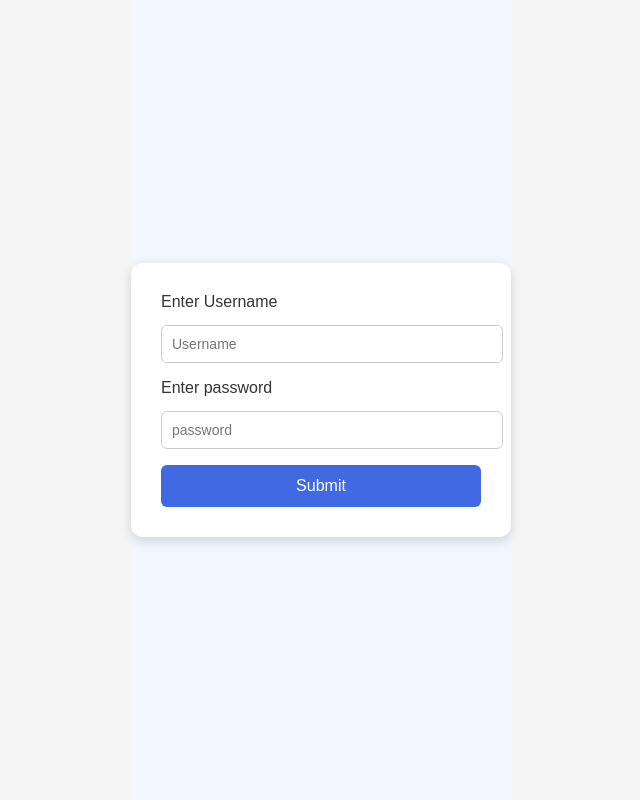
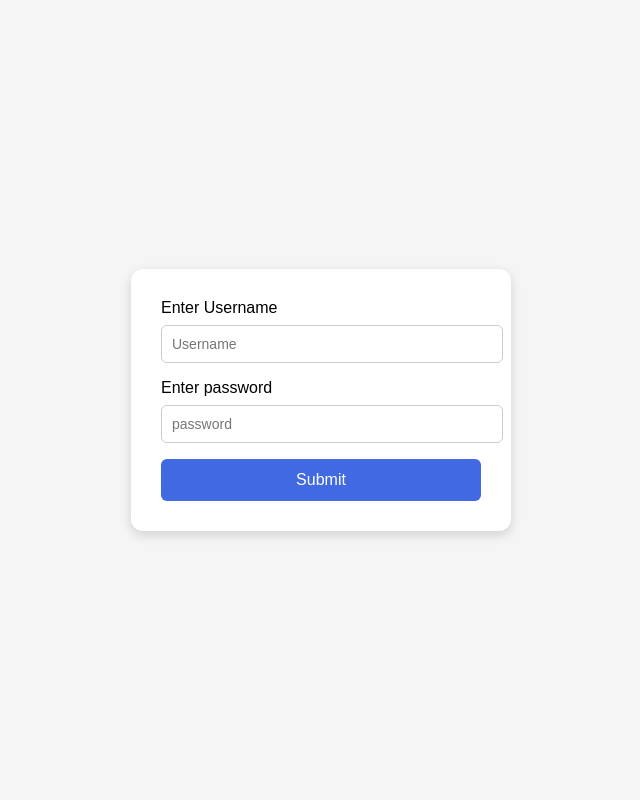
Before and after one commit to lowflyer8/ohrs, a PHP site: page /signup.html in a window 1280 px wide. Shown: the whole page, without its empty margins (319-959 px from the left). Run offline with PHP 8.4, Linux system fonts and the light colour scheme.

Commit message:
signup page update

```diff
--- a/signup.html
+++ b/signup.html
@@ -8,16 +8,16 @@
 
 </head>
 <body>
-    <div class="signup-container">
+
     <form action="username.php" method="POST">
-        <label>Enter Username</label>
-        <input name="Username"
-        placeholder="Username"/>
-        <label>Enter password</label>
-        <input name="password" type="password"
-        placeholder="password"/>
+        Enter Username
+        <input name="Username" placeholder="Username"/>
+        <br>
+        Enter password
+        <input name="password" placeholder="password"/>
+        <br>
 
         <button type="submit">Submit</button>
     </form>
-</div>
+
 </body>
--- a/style.css
+++ b/style.css
@@ -85,15 +85,15 @@ body {
     color:black;
 }
 
-.signup-container {
+body {
   display: flex;
   justify-content: center;
   align-items: center;
   height: 100vh;
-  background-color: #f2f7ff;
+  background-color: whitesmoke;
 }
 
-.signup-container form {
+form {
   background-color: white;
   padding: 30px;
   width: 320px;
@@ -101,14 +101,7 @@ body {
   box-shadow: 0 4px 12px rgba(0, 0, 0, 0.15);
 }
 
-.signup-container form label {
-  font-size: 16px;
-  margin-bottom: 6px;
-  display: block;
-  color: #333;
-}
-
-.signup-container input {
+input {
   width: 100%;
   padding: 10px;
   margin: 8px 0 16px 0;
@@ -117,7 +110,7 @@ body {
   font-size: 14px;
 }
 
-.signup-container button {
+button {
   width: 100%;
   padding: 12px;
   font-size: 16px;
@@ -128,6 +121,6 @@ body {
   cursor: pointer;
 }
 
-.signup-container button:hover {
-  background-color: darkblue;
+button:hover {
+  background-color: darkblue;
 }
```
